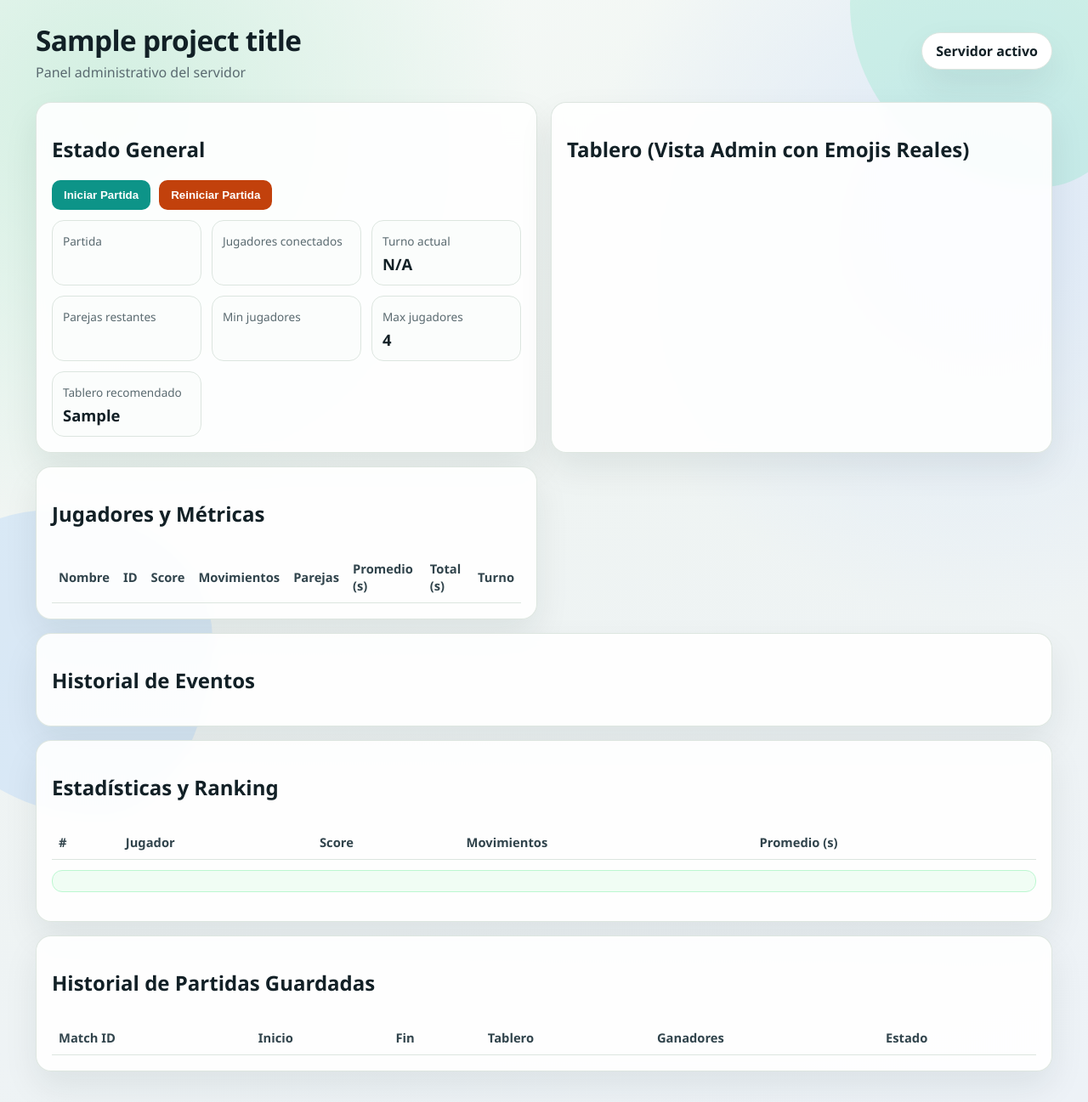
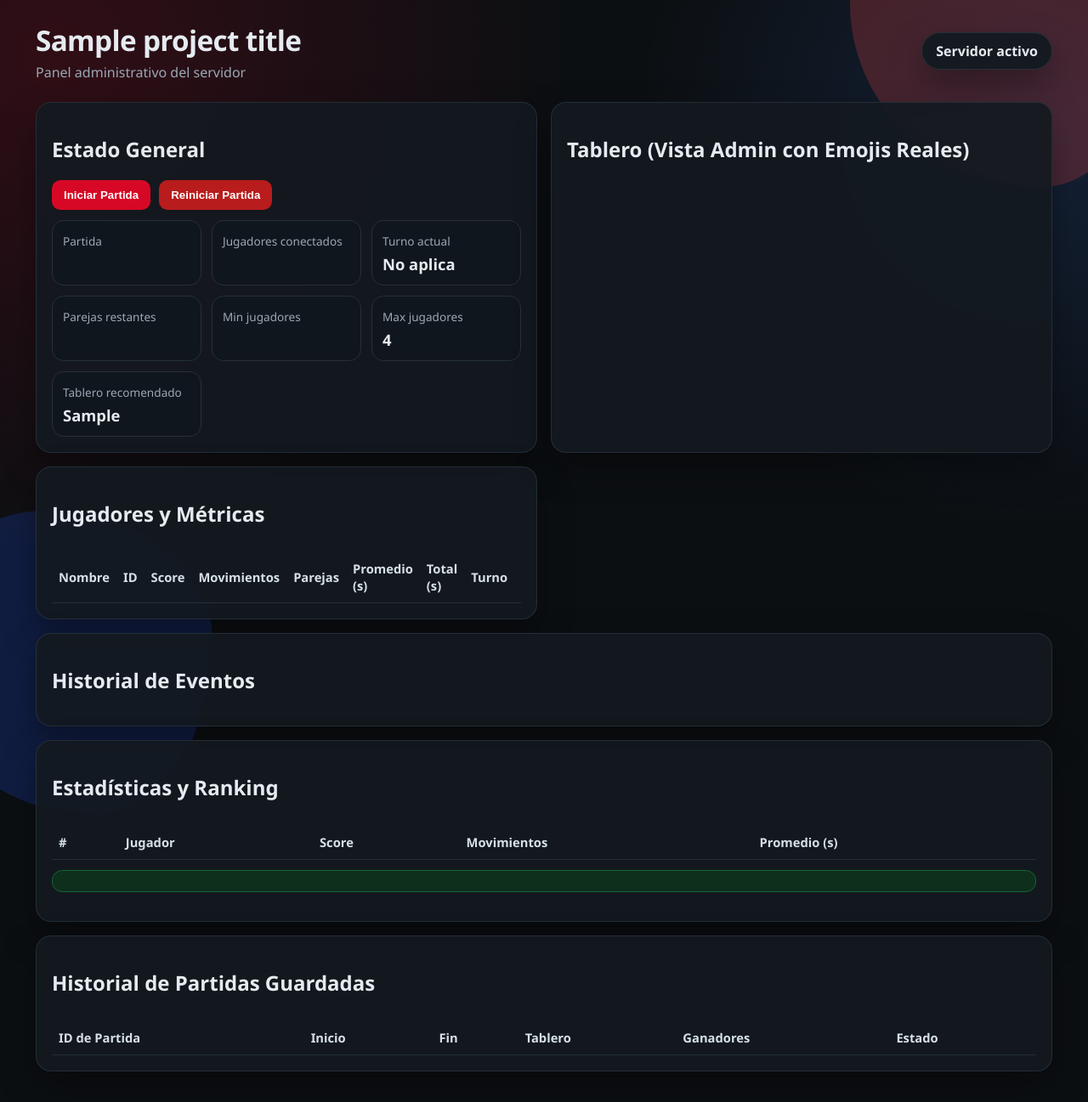
Before and after one commit to RAFAELMH809/JUEGO_MEMORIA, a Python web app: template server/templates/index.html in a window 1280 px wide. Shown: the whole page at 85% size. Run offline with Jinja, Linux system fonts and the light colour scheme; the template is opened without the code that fills it: most values are stand-ins (such as "Sample title", 1, 10 or a date in 2020); lists and menus that the app fills with data are empty.

Commit message:
feat: admin quita jugadores, inicio manual, UI mejorada y documentacion completa

```diff
--- a/server/static/css/styles.css
+++ b/server/static/css/styles.css
@@ -1,14 +1,14 @@
 :root {
-  --bg: #f2f5ef;
-  --card: #ffffff;
-  --ink: #122026;
-  --muted: #5a6a70;
-  --line: #dce5df;
-  --brand: #0d9488;
-  --brand-2: #0f766e;
-  --alert: #c2410c;
-  --ok: #166534;
-  --shadow: 0 18px 40px rgba(18, 32, 38, 0.08);
+  --bg: #0c0f12;
+  --card: #141a20;
+  --ink: #e5ebf0;
+  --muted: #9aa8b4;
+  --line: #25303a;
+  --brand: #d70826;
+  --brand-2: #f43f5e;
+  --alert: #b91c1c;
+  --ok: #22c55e;
+  --shadow: 0 18px 40px rgba(0, 0, 0, 0.35);
   --radius: 18px;
 }
 
@@ -22,9 +22,9 @@
   font-family: "Space Grotesk", "Segoe UI", sans-serif;
   color: var(--ink);
   background:
-    radial-gradient(circle at 10% 10%, #d2efe1 0%, transparent 30%),
-    radial-gradient(circle at 90% 20%, #dce8f8 0%, transparent 30%),
-    linear-gradient(160deg, #f6faf7 0%, #eff4f2 40%, #edf2f7 100%);
+    radial-gradient(circle at 5% 5%, rgba(215, 8, 38, 0.18) 0%, transparent 35%),
+    radial-gradient(circle at 95% 12%, rgba(59, 130, 246, 0.16) 0%, transparent 28%),
+    #0c0f12;
 }
 
 .bg-shape {
@@ -40,13 +40,13 @@
 .shape-a {
   top: -140px;
   right: -80px;
-  background: #6ee7b7;
+  background: #ef4444;
 }
 
 .shape-b {
   bottom: -160px;
   left: -110px;
-  background: #93c5fd;
+  background: #1d4ed8;
 }
 
 .topbar {
@@ -87,9 +87,9 @@
 
 .card {
   grid-column: span 12;
-  background: rgba(255, 255, 255, 0.9);
+  background: rgba(20, 26, 32, 0.92);
   backdrop-filter: blur(6px);
-  border: 1px solid rgba(220, 229, 223, 0.95);
+  border: 1px solid rgba(37, 48, 58, 0.95);
   border-radius: var(--radius);
   box-shadow: var(--shadow);
   padding: 18px;
@@ -136,6 +136,11 @@
   color: #ffffff;
 }
 
+.btn-sm {
+  padding: 6px 10px;
+  font-size: 0.82rem;
+}
+
 .hint {
   color: var(--muted);
   font-size: 0.92rem;
@@ -145,7 +150,7 @@
   border: 1px solid var(--line);
   border-radius: 14px;
   padding: 12px;
-  background: #fbfdfc;
+  background: #10161d;
 }
 
 .metric span {
@@ -173,17 +178,17 @@
   place-items: center;
   font-size: 1.2rem;
   font-weight: 600;
-  background: #f8faf9;
+  background: #0f141a;
   transition: transform 0.2s ease, background-color 0.2s ease;
 }
 
 .card-cell.revealed {
-  background: #e6f6f4;
+  background: #1f2937;
   transform: translateY(-2px);
 }
 
 .card-cell.matched {
-  background: #dcfce7;
+  background: #0f2f1d;
   color: var(--ok);
 }
 
@@ -206,7 +211,7 @@
 }
 
 th {
-  color: #31444c;
+  color: #d6e0e8;
   font-weight: 600;
 }
 
@@ -222,7 +227,7 @@
   border: 1px solid var(--line);
   border-radius: 12px;
   padding: 10px;
-  background: #fbfdfd;
+  background: #0f141a;
 }
 
 .event-item strong {
@@ -234,9 +239,9 @@
   margin-top: 12px;
   padding: 12px;
   border-radius: 12px;
-  background: #f0fdf4;
-  border: 1px solid #bbf7d0;
-  color: #14532d;
+  background: #0f2f1d;
+  border: 1px solid #166534;
+  color: #dcfce7;
   font-weight: 600;
 }
 
--- a/server/static/js/app.js
+++ b/server/static/js/app.js
@@ -24,6 +24,26 @@
   adminActionStatus: document.getElementById("admin-action-status")
 };
 
+const statusLabelMap = {
+  WAITING_FOR_PLAYERS: "Esperando jugadores",
+  IN_PROGRESS: "En curso",
+  FINISHED: "Finalizada"
+};
+
+const eventLabelMap = {
+  PLAYER_JOINED: "Jugador unido",
+  GAME_STARTED: "Partida iniciada",
+  TURN_CHANGED: "Turno cambiado",
+  TURN_PLAYED: "Jugada realizada",
+  MATCH_FOUND: "Pareja encontrada",
+  MISS_REVEALED: "Intento sin pareja",
+  MISS_HIDDEN: "Cartas ocultadas",
+  GAME_OVER: "Fin de partida",
+  STATS_UPDATED: "Estadísticas actualizadas",
+  FULL_STATE_SYNC: "Sincronización",
+  SYSTEM_MESSAGE: "Sistema"
+};
+
 function shortId(id) {
   if (!id) return "";
   return id.slice(0, 8);
@@ -43,6 +63,7 @@
 }
 
 function renderPlayers(players) {
+  const waiting = state.snapshot?.status === "WAITING_FOR_PLAYERS";
   el.playersTbody.innerHTML = players
     .map(
       (p) => `
@@ -55,6 +76,7 @@
         <td>${Number(p.average_response_time).toFixed(3)}</td>
         <td>${Number(p.total_response_time).toFixed(3)}</td>
         <td>${p.is_current_turn ? "Si" : "No"}</td>
+        <td>${waiting ? `<button class="btn btn-danger btn-sm" data-remove-player-id="${p.player_id}">Quitar</button>` : "-"}</td>
       </tr>
     `
     )
@@ -83,7 +105,7 @@
     .map(
       (ev) => `
       <div class="event-item">
-        <strong>${ev.event_type}</strong>
+        <strong>${eventLabelMap[ev.event_type] || ev.event_type}</strong>
         <div>${ev.message}</div>
         <small>${ev.timestamp}</small>
       </div>
@@ -102,7 +124,7 @@
         <td>${m.finished_at || "-"}</td>
         <td>${m.rows}x${m.cols}</td>
         <td>${(m.winners || []).join(", ") || "-"}</td>
-        <td>${m.status}</td>
+        <td>${statusLabelMap[m.status] || m.status}</td>
       </tr>
     `
     )
@@ -113,9 +135,9 @@
   if (!snapshot) return;
   state.snapshot = snapshot;
 
-  el.gameStatus.textContent = snapshot.status;
+  el.gameStatus.textContent = statusLabelMap[snapshot.status] || snapshot.status;
   el.connectedPlayers.textContent = snapshot.connected_players;
-  el.currentTurn.textContent = snapshot.current_turn_player_name || "N/A";
+  el.currentTurn.textContent = snapshot.current_turn_player_name || "No aplica";
   el.remainingPairs.textContent = snapshot.remaining_pairs;
   el.minPlayers.textContent = snapshot.min_players;
   el.maxPlayers.textContent = snapshot.max_players || 4;
@@ -189,6 +211,31 @@
   }
 }
 
+async function removePlayer(playerId) {
+  try {
+    const response = await fetch("/api/admin/remove-player", {
+      method: "POST",
+      headers: { "Content-Type": "application/json" },
+      body: JSON.stringify({ player_id: playerId })
+    });
+
+    if (!response.ok) {
+      const payload = await response.json();
+      el.adminActionStatus.textContent = payload.detail || "No se pudo quitar al jugador";
+      return;
+    }
+
+    const payload = await response.json();
+    el.adminActionStatus.textContent = payload.reason || "Jugador removido";
+    if (payload.snapshot) {
+      renderSnapshot(payload.snapshot);
+    }
+  } catch (error) {
+    console.error("remove player failed", error);
+    el.adminActionStatus.textContent = "Error de red al quitar jugador";
+  }
+}
+
 function init() {
   renderSnapshot(state.snapshot);
   refreshStatsAndHistory().catch(() => {
@@ -203,6 +250,14 @@
   el.adminResetBtn.addEventListener("click", () => {
     void runAdminAction("/api/admin/reset", "Partida reiniciada");
   });
+
+  el.playersTbody.addEventListener("click", (event) => {
+    const target = event.target;
+    if (!(target instanceof HTMLElement)) return;
+    const playerId = target.dataset.removePlayerId;
+    if (!playerId) return;
+    void removePlayer(playerId);
+  });
 }
 
 init();
--- a/server/templates/index.html
+++ b/server/templates/index.html
@@ -77,6 +77,7 @@
                 <th>Promedio (s)</th>
                 <th>Total (s)</th>
                 <th>Turno</th>
+                <th>Acciones</th>
               </tr>
             </thead>
             <tbody id="players-tbody"></tbody>
@@ -114,7 +115,7 @@
           <table>
             <thead>
               <tr>
-                <th>Match ID</th>
+                <th>ID de Partida</th>
                 <th>Inicio</th>
                 <th>Fin</th>
                 <th>Tablero</th>
--- a/server/templates/play.html
+++ b/server/templates/play.html
@@ -10,7 +10,7 @@
     <header class="topbar">
       <div>
         <h1>Juego de Memoria Distribuido</h1>
-        <p>Frontend de jugadores en tiempo real</p>
+        <p>Interfaz de jugadores en tiempo real</p>
       </div>
       <a class="admin-link" href="/admin" target="_blank" rel="noreferrer">Vista Admin</a>
     </header>
```
Also changed, not shown: clients/python-client/client.py (+12 -4 lines), server/app/game_engine.py (+37 -2 lines), server/app/web.py (+11 -0 lines), server/static/css/play.css (+41 -28 lines), server/static/js/play.js (+25 -5 lines), README.md.
